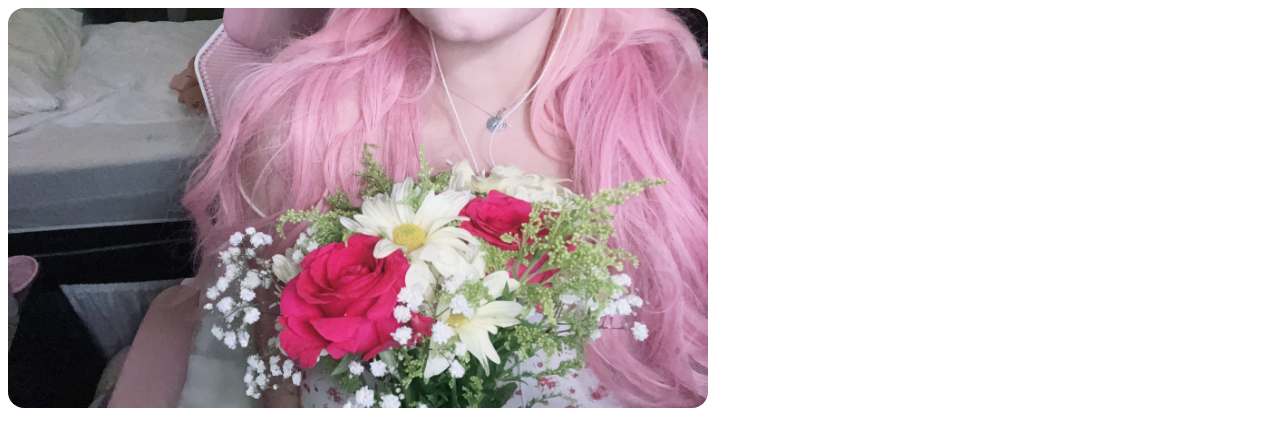
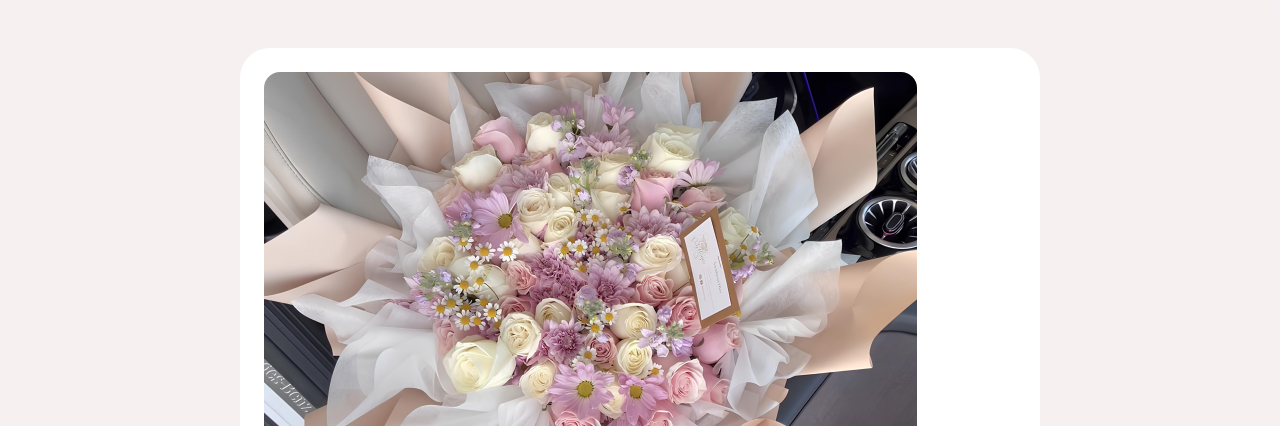
Before and after one commit to lulu-mp4/Projeto-Site-Flores, a plain HTML site: page index.html in a window 1280 px wide. Shown: the top 426 px of the page. Drawn offline with Linux system fonts and the light colour scheme.

Commit message:
imagem de fundo style #page

```diff
--- a/index.html
+++ b/index.html
@@ -8,12 +8,11 @@
     <link rel="stylesheet" href="style.css">
 </head>
 <body>
-    <div id="page"></div>
-    <img src="assets/image.jpg"
-    alt="Imagem de um buquê de flores"
-    height="400"
-    width="700"
-    >
+    <div id="page">
+        <img src="assets/bquets.jpg"
+        alt="Imagem de um buquê de flores"
+        >
+    </div>
 
 <main>
     <section id="about">
--- a/style.css
+++ b/style.css
@@ -1,3 +1,17 @@
+body {
+    background-image: url(assets/fund.jpg);
+    background-size: cover;
+}
+
+#page {
+    box-sizing: border-box;
+    width: 800px;
+    padding: 24px;
+    background-color: #FFFFFF;
+    border-radius: 30px;
+    margin: 48px auto;
+}
+
 img {
     border-radius: 16px;
 }
```
Also changed, not shown: assets/bquets.jpg (added), assets/fp2.jpg (deleted), assets/fund.jpg (added), assets/image.jpg (deleted).
